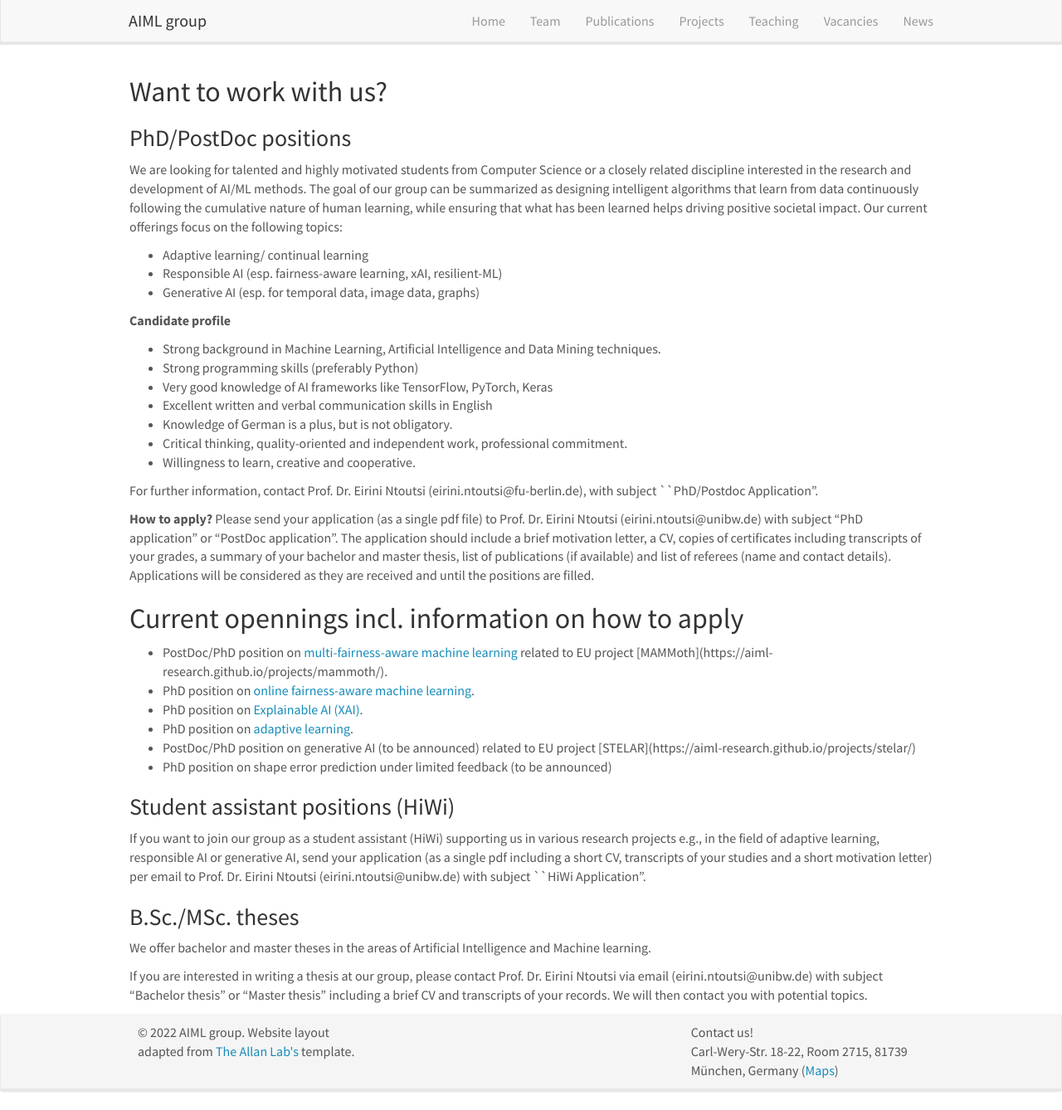
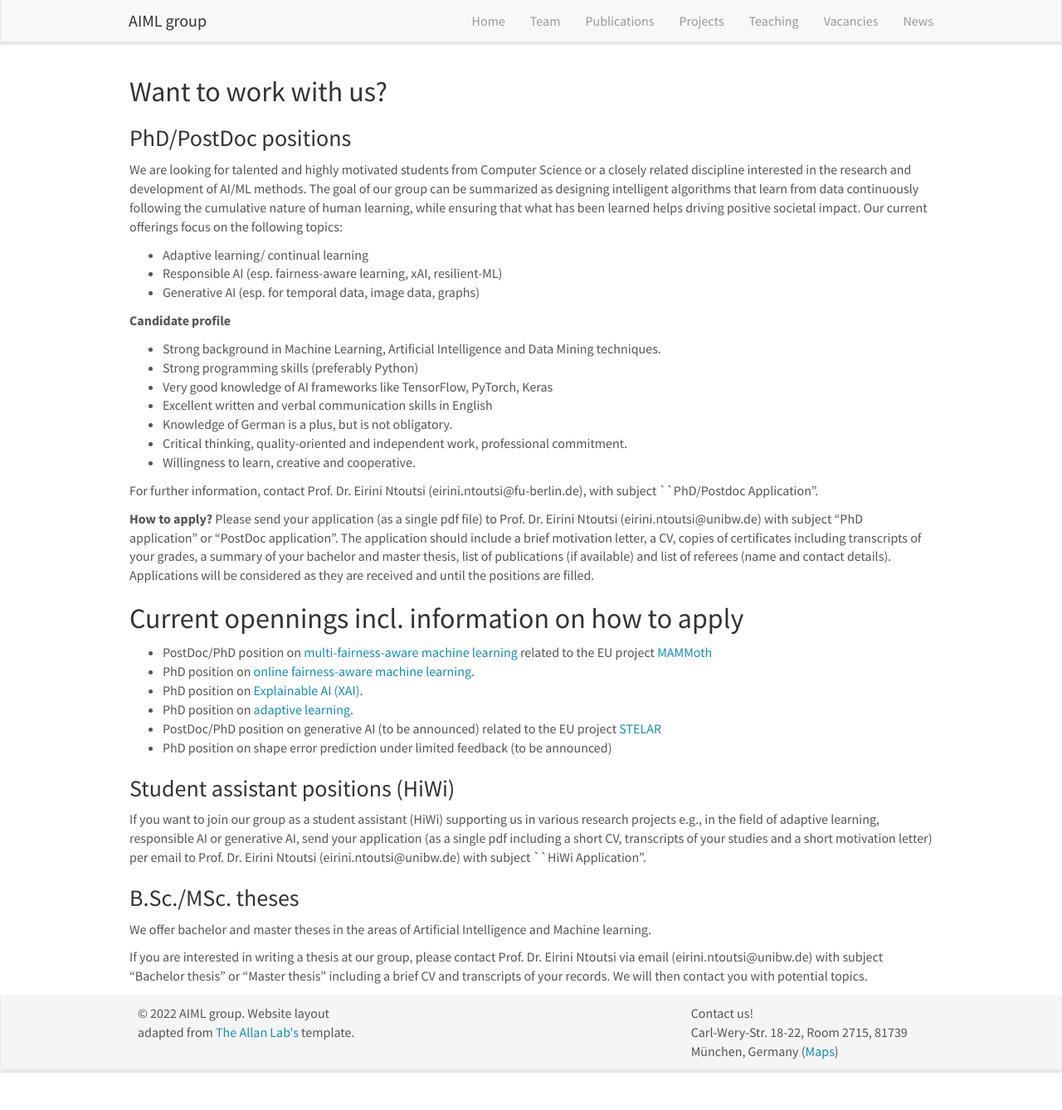
Before and after one commit to AIML-research/AIML-research.github.io, a Jekyll site: the page built from _pages/openings.md, in a window 1280 px wide and 1338 px high. Shown: the whole window at 83% size. Built offline with Jekyll 4.4.1, drawn with Linux system fonts in a browser that asks for light colours; nearby versions of some CDN libraries.

Commit message:
Update openings.md

```diff
--- a/_pages/openings.md
+++ b/_pages/openings.md
@@ -37,12 +37,12 @@ Please send your application (as a single pdf file) to Prof. Dr. Eirini Ntoutsi
 ## Current opennings incl. information on how to apply
 <ul>
   <li>PostDoc/PhD position on <a href="https://www.unibw.de/stellenausschreibungen/wissenschaftliche-mitarbeiterinnen-und-mitarbeiter/fi-code-wm-e13-fairness-aware.pdf
-    " target="_new">multi-fairness-aware machine learning</a> related to EU project [MAMMoth](https://aiml-research.github.io/projects/mammoth/).</li>
+    " target="_new">multi-fairness-aware machine learning</a> related to the EU project <a href = "{{ site.url }}{{ site.baseurl }}/projects/mammoth">MAMMoth</a></li>
   <li>PhD position on <a href="https://www.unibw.de/code/karriere/220805-prof-ntoutsi-stellenausschreibung_fairness_en_final.pdf
     " target="_new">online fairness-aware machine learning</a>.</li>
  <li>PhD position on <a href="https://www.unibw.de/code/karriere/220805-prof-ntoutsi-stellenausschreibung_xai_en_final.pdf" target="_new">Explainable AI (XAI)</a>.</li>
  <li>PhD position on <a href="https://www.unibw.de/code/karriere/220805-prof-ntoutsi-stellenausschreibung_adaptivelearning_en_final.pdf" target="_new">adaptive learning</a>.</li>
-  <li>PostDoc/PhD position on generative AI (to be announced)  related to EU project [STELAR](https://aiml-research.github.io/projects/stelar/)</li>
+  <li>PostDoc/PhD position on generative AI (to be announced)  related to the EU project <a href = "{{ site.url }}{{ site.baseurl }}/projects/stelar">STELAR</a></li>
   <li>PhD position on shape error prediction under limited feedback (to be announced)</li>
 </ul>
 
```
